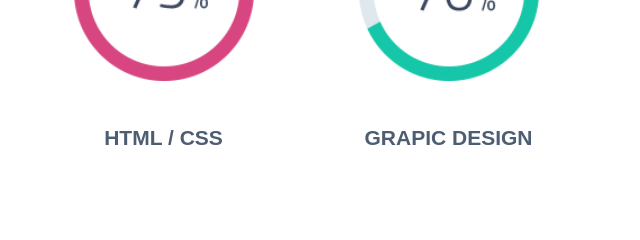
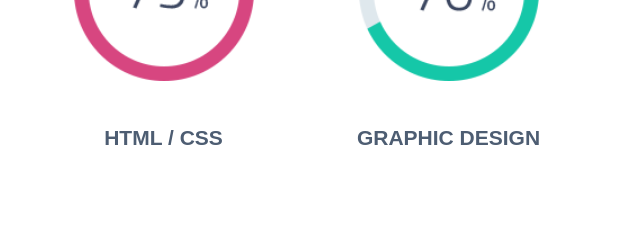
Before and after one commit to tasnimulshadi/ct-5thclass, a plain HTML site: page index.html in a window 1280 px wide. Shown: the part 2380-2620 px from the top of the page, 334-974 px from the left. Drawn offline with Linux system fonts and the light colour scheme.

Commit message:
Update index.html

```diff
--- a/index.html
+++ b/index.html
@@ -236,7 +236,7 @@
 				</div>
 				<div class="circle">
 					<img src="img/edited-circle-3.jpg">
-					<h2>grapic design</h2>
+					<h2>graphic design</h2>
 				</div>
 				<div class="circle">
 					<img src="img/edited-circle-4.jpg">
```
